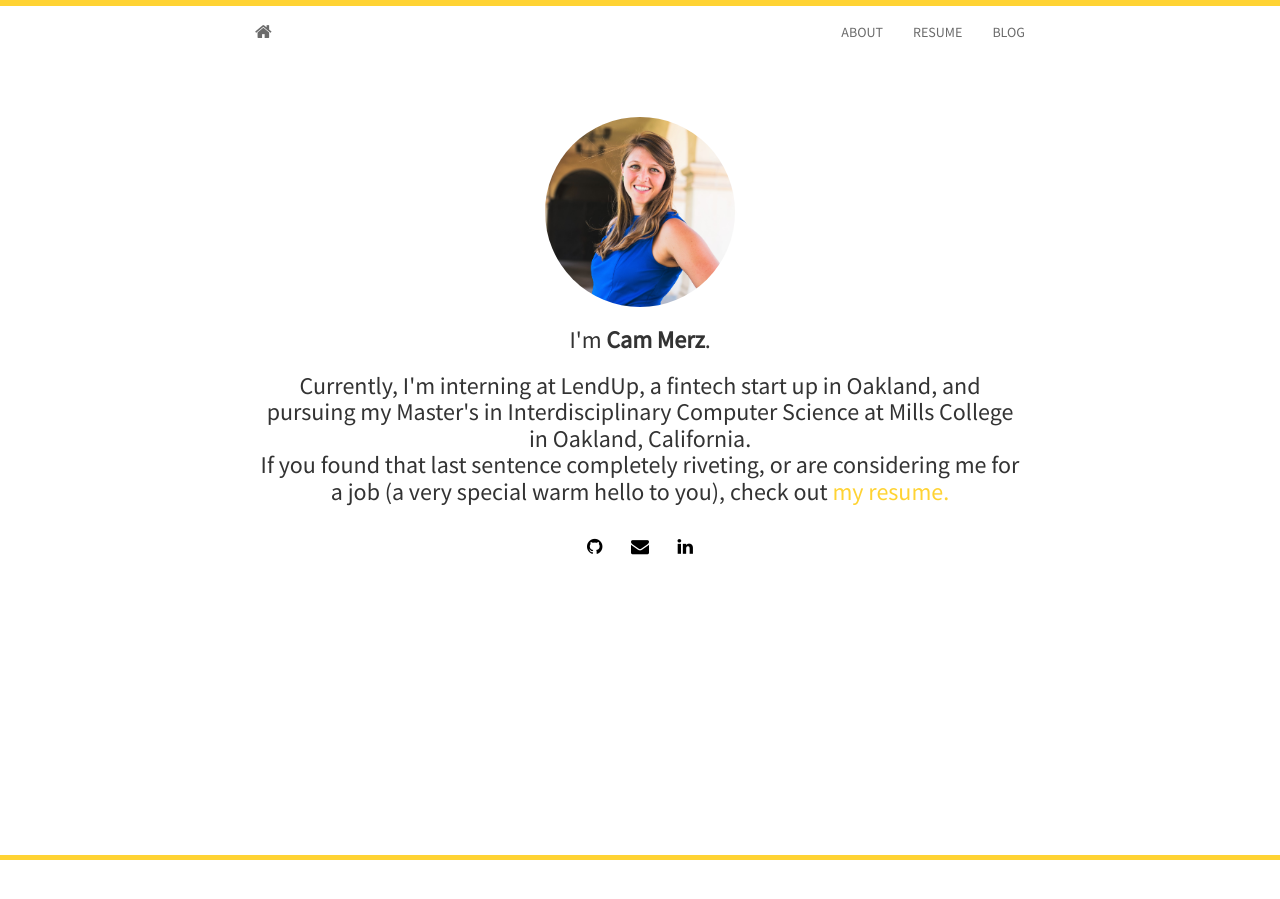
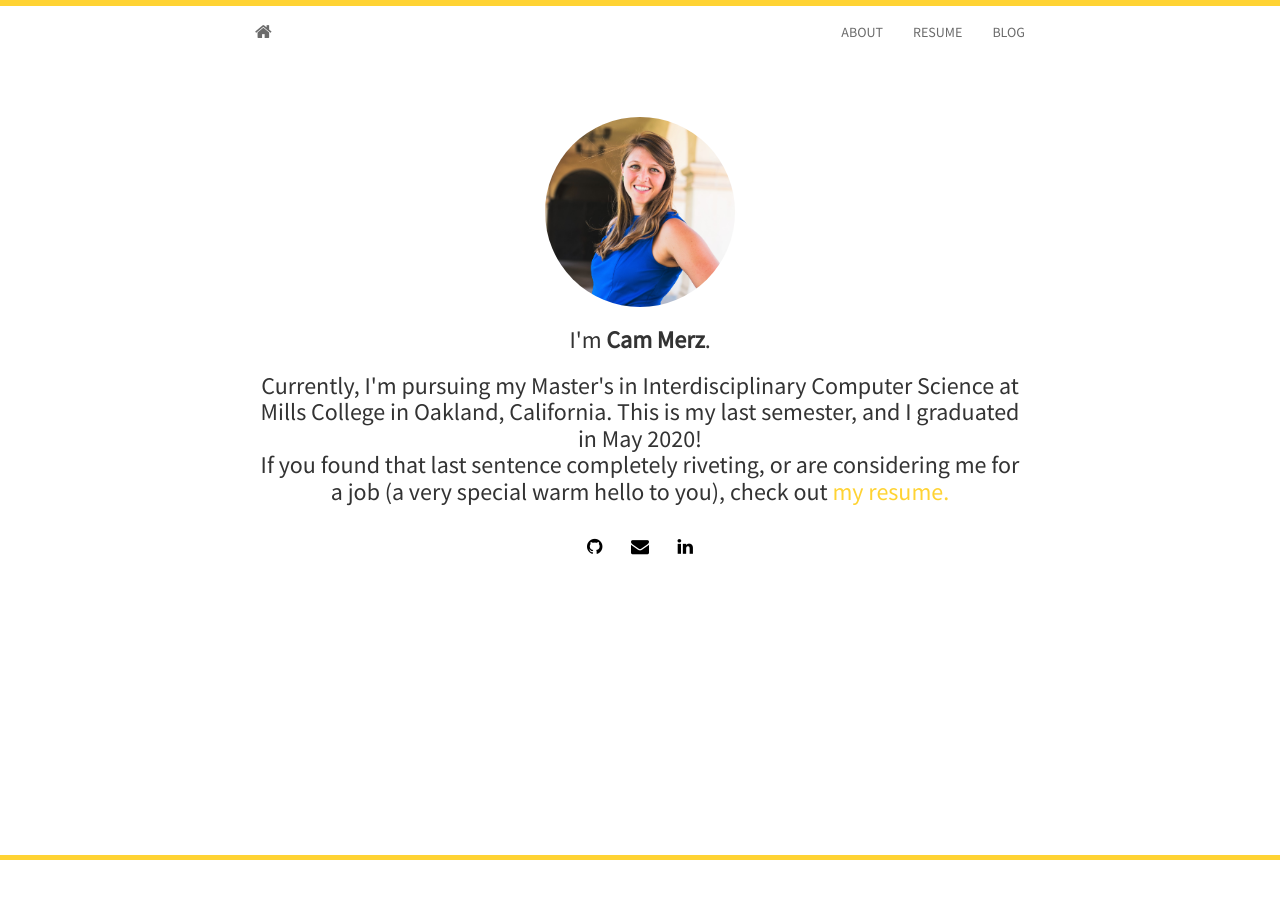
Before and after one commit to camerose/camerose.github.io, a Jekyll site: the page built from about_me.html, in a window 1280 px wide. Built offline with Jekyll 4.4.1, drawn with Linux system fonts in a browser that asks for light colours; nearby versions of some CDN libraries.

Commit message:
Removed "interning at LendUp"

```diff
--- a/about_me.html
+++ b/about_me.html
@@ -13,11 +13,11 @@ layout: home
 	  </h3>
 
 	  <h3>
-		  Currently, I'm interning at LendUp, a fintech start up in Oakland, and pursuing my Master's in
-		  Interdisciplinary Computer Science at Mills College in Oakland, California. <br>
+		  Currently, I'm pursuing my Master's in Interdisciplinary Computer Science at Mills College in Oakland, California. This
+		  is my last semester, and I graduated in May 2020! <br>
           If you found that last sentence completely riveting, or are considering me for a job (a very special warm
           hello to you), check out
-		  <a href="https://github.com/camerz/camerz.github.io/blob/master/assets/CamilleMerzResume.pdf">my resume.</a>
+		  <a href="https://github.com/camerz/camerz.github.io/blob/master/assets/CamilleMerzResumeNoContact.pdf">my resume.</a>
 	  </h3>
 
 	 <!-- <h3>I grew up in Aromas, a small town on the central coast of California. </h3> -->
```
